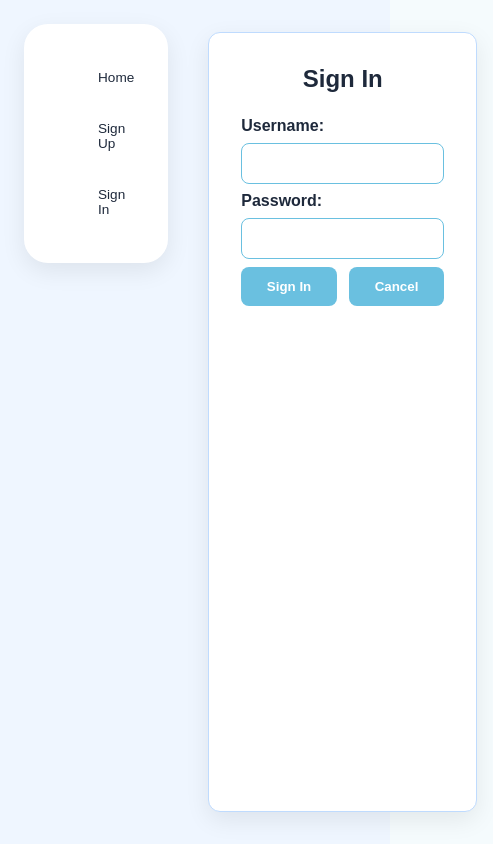
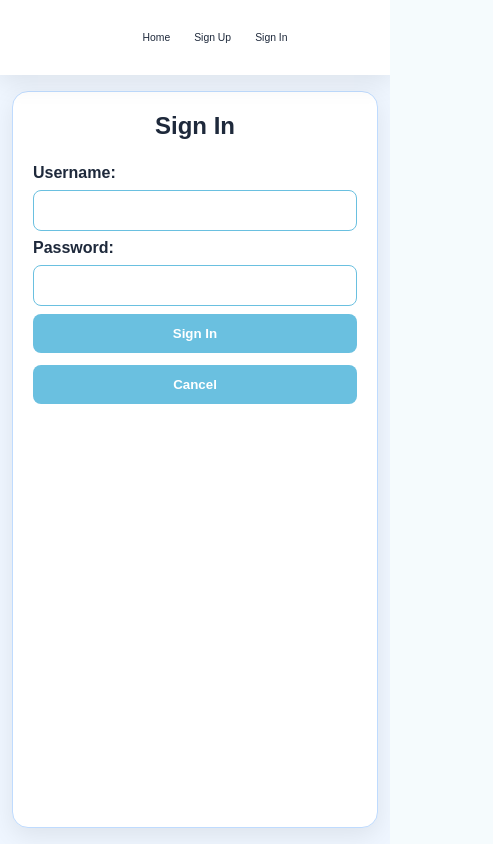
Before and after one commit to fatimaAhmed26/yapp-app-frontend, a React (Vite) app: page /sign-in in a window 390 px wide. Shown: the whole page, 493 px wide, since content can reach past the window. Built offline with nearby package versions, Linux system fonts and the light colour scheme; no server answers; a web font is replaced by a local one.

Commit message:
reponsive layout for the css

```diff
--- a/src/App.css
+++ b/src/App.css
@@ -9,13 +9,16 @@
   --color-border: #334155;
 }
 
+*, *::before, *::after {
+  box-sizing: border-box;
+}
+
 .app-main {
   display: flex;
   justify-content: center;
   flex: 1;
   width: 100%;
   padding: 48px 24px;
-
 }
 
 .app-layout {
@@ -28,7 +31,7 @@
 
 @media (max-width: 600px) {
   .app-main {
-    padding: 32px 16px;
+    padding: 16px 12px;
   }
 }
 
@@ -40,23 +43,18 @@ nav {
   flex-direction: column;
   justify-content: space-between;
   align-items: flex-start;
-  background-color: var( --color-surface);
-  padding: 2px 10px;
-  min-height: fit-content;
+  background-color: var(--color-surface);
   gap: 12px;
   margin: 24px;
   padding: 20px;
   border-radius: 24px;
   width: 260px;
   box-shadow: 0 8px 24px rgba(0, 0, 0, 0.08);
-
-
 }
 
 .nav-brand {
   font-weight: bolder;
   font-size: 1.5rem;
-
 }
 
 nav ul {
@@ -65,13 +63,10 @@ nav ul {
   gap: 16px;
   list-style: none;
   width: 100%;
-
 }
 
 nav ul li {
   border-radius: 999px;
-
-
 }
 
 nav ul li a {
@@ -80,25 +75,72 @@ nav ul li a {
   gap: 10px;
   padding: 10px 14px;
   font-size: 0.85rem;
-  color: #333;
   color: var(--color-text);
 }
 
 .nav-icon {
   width: 18px;
   height: 18px;
+  flex-shrink: 0;
 }
 
 nav a:hover {
   color: var(--color-primary);
 }
 
+/* Mobile nav: sidebar -> sticky top bar */
+@media (max-width: 768px) {
+  .app-layout {
+    flex-direction: column;
+  }
+
+  nav {
+    position: sticky;
+    top: 0;
+    width: 100%;
+    margin: 0;
+    border-radius: 0;
+    flex-direction: row;
+    justify-content: center;
+    padding: 8px;
+    z-index: 10;
+  }
+
+  nav ul {
+    flex-direction: row;
+    flex-wrap: wrap;
+    justify-content: center;
+    gap: 4px;
+  }
+
+  nav ul li a {
+    flex-direction: column;
+    gap: 2px;
+    padding: 8px 10px;
+    font-size: 0.65rem;
+    text-align: center;
+  }
+
+  .nav-icon {
+    width: 20px;
+    height: 20px;
+  }
+}
 
 form {
   display: flex;
   flex-direction: column;
   gap: 8px;
   font-weight: 600;
+}
+
+form label {
+  display: flex;
+  flex-direction: column;
+  gap: 6px;
+  font-size: 0.85rem;
+  font-weight: 700;
+  color: var(--color-text-light);
 }
 
 form input {
@@ -110,6 +152,27 @@ form input {
 form input:focus {
   border-color: var(--color-primary);
   outline: 2px solid var(--color-primary-soft);
+}
+
+form textarea {
+  padding: 12px;
+  border-radius: 8px;
+  border: 1px solid var(--color-primary);
+  font-family: inherit;
+  resize: vertical;
+}
+
+form textarea:focus {
+  border-color: var(--color-primary);
+  outline: 2px solid var(--color-primary-soft);
+}
+
+form input[type="file"] {
+  padding: 8px 0;
+  border: none;
+  font-weight: 400;
+  font-size: 0.85rem;
+  color: var(--color-text);
 }
 
 .actions {
@@ -124,6 +187,12 @@ form input:focus {
 .actions .btn-danger {
   width: auto;
   margin-top: 0;
+}
+
+@media (max-width: 480px) {
+  .actions {
+    flex-direction: column;
+  }
 }
 
 button:hover {
@@ -144,6 +213,37 @@ button:disabled {
   cursor: not-allowed;
 }
 
+.btn-secondary {
+  background-color: transparent;
+  color: var(--color-text);
+  border: 1px solid var(--color-border);
+}
+
+.btn-secondary:hover {
+  background-color: var(--color-primary-soft);
+  color: var(--color-primary-dark);
+}
+
+.btn-danger {
+  width: 100%;
+  margin-top: 12px;
+  background-color: transparent;
+  color: var(--color-error);
+  border: 1px solid var(--color-error);
+}
+
+.btn-danger:hover {
+  background-color: var(--color-error);
+  color: white;
+}
+
+.form-error {
+  color: var(--color-error);
+  font-size: 0.85rem;
+  margin-bottom: 12px;
+  text-align: center;
+}
+
 .card header {
   margin-bottom: 24px;
   text-align: center;
@@ -159,16 +259,22 @@ button:disabled {
   box-shadow: 0 8px 24px rgba(0, 0, 0, 0.08);
 }
 
+@media (max-width: 480px) {
+  .card {
+    padding: 20px;
+    border-radius: 16px;
+  }
+}
+
+/* ---------- Profile page ---------- */
+
 .profile-page {
-
   width: 100%;
-  max-width: 600px;
+  max-width: 1100px;
   background-color: var(--color-surface);
   border: 1px solid var(--color-border);
   border-radius: 24px;
   box-shadow: 0 8px 24px rgba(0, 0, 0, 0.08);
-  position: sticky;
-
 }
 
 .profile-banner {
@@ -200,6 +306,15 @@ button:disabled {
   border: 4px solid var(--color-surface);
   background: var(--color-primary-soft);
   margin-top: -58px;
+}
+
+@media (max-width: 480px) {
+  .profile-avatar,
+  .profile-avatar-placeholder {
+    width: 90px;
+    height: 90px;
+    margin-top: -45px;
+  }
 }
 
 .profile-action-row {
@@ -236,7 +351,7 @@ button.profile-btn-following:hover {
 }
 
 .profile-handle {
-  color: #6b7280;
+  color: var(--color-text-light);
   font-size: 0.9rem;
   margin: 2px 0 12px;
 }
@@ -254,7 +369,7 @@ button.profile-btn-following:hover {
 }
 
 .profile-stats a {
-  color: #6b7280;
+  color: var(--color-text-light);
   font-size: 0.85rem;
   text-decoration: none;
 }
@@ -284,7 +399,7 @@ button.profile-btn-following:hover {
   padding: 16px 0;
   font-weight: 700;
   font-size: 0.9rem;
-  color: #6b7280;
+  color: var(--color-text-light);
   border-bottom: 3px solid transparent;
 }
 
@@ -323,34 +438,63 @@ button.profile-btn-following:hover {
   margin: 0 0 8px;
 }
 
+.profile-post-author {
+  font-size: 0.85rem;
+  font-weight: 700;
+  margin: 0 0 4px;
+}
+
 .profile-post-media {
   border-radius: 16px;
   overflow: hidden;
   border: 1px solid var(--color-border);
-  max-width: 500px;
 }
 
 .profile-post-media img,
 .profile-post-media video {
   width: 100%;
-  height: 280px;
+  height: auto;
+  aspect-ratio: 16 / 9;
   object-fit: cover;
   display: block;
+}
+
+.profile-post-like-btn {
+  margin: 0 0 14px;
+  padding: 6px 12px;
+  display: inline-flex;
+  align-items: center;
+  gap: 6px;
+  font-size: 0.85rem;
+  font-weight: 700;
+  background: transparent;
+  color: var(--color-text-light);
+  border-radius: 999px;
+}
+
+.profile-post-like-btn:hover {
+  background-color: var(--color-primary-soft);
+  color: var(--color-error);
+}
+
+.like-icon {
+  width: 18px;
+  height: 18px;
+}
+
+.like-icon-active {
+  color: var(--color-error);
 }
 
 .profile-empty {
   padding: 40px 24px;
   text-align: center;
-  color: #6b7280;
+  color: var(--color-text-light);
   font-size: 0.9rem;
   border-radius: 0 0 24px 24px;
 }
 
-.profile-post-author {
-  font-size: 0.85rem;
-  font-weight: 700;
-  margin: 0 0 4px;
-}
+/* ---------- User list (followers/following) ---------- */
 
 .user-list-page {
   width: 100%;
@@ -430,32 +574,8 @@ button.profile-btn-following:hover {
   font-size: 0.9rem;
 }
 
-.profile-post-like-btn {
-  margin: 0 0 14px;
-  padding: 6px 12px;
-  display: inline-flex;
-  align-items: center;
-  gap: 6px;
-  font-size: 0.85rem;
-  font-weight: 700;
-  background: transparent;
-  color: var(--color-text-light);
-  border-radius: 999px;
-}
+/* ---------- Feed ---------- */
 
-.profile-post-like-btn:hover {
-  background-color: var(--color-primary-soft);
-  color: var(--color-error);
-}
-
-.like-icon {
-  width: 18px;
-  height: 18px;
-}
-
-.like-icon-active {
-  color: var(--color-error);
-}
 .feed {
   display: flex;
   justify-content: center;
@@ -525,13 +645,13 @@ button.profile-btn-following:hover {
   border-radius: 16px;
   overflow: hidden;
   border: 1px solid var(--color-border);
-  max-width: 500px;
 }
 
 .feed-post-media img,
 .feed-post-media video {
   width: 100%;
-  height: 280px;
+  height: auto;
+  aspect-ratio: 16 / 9;
   object-fit: cover;
   display: block;
 }
@@ -554,66 +674,7 @@ button.profile-btn-following:hover {
   color: var(--color-error);
 }
 
-form label {
-  display: flex;
-  flex-direction: column;
-  gap: 6px;
-  font-size: 0.85rem;
-  font-weight: 700;
-  color: var(--color-text-light);
-}
-
-form textarea {
-  padding: 12px;
-  border-radius: 8px;
-  border: 1px solid var(--color-primary);
-  font-family: inherit;
-  resize: vertical;
-}
-
-form textarea:focus {
-  border-color: var(--color-primary);
-  outline: 2px solid var(--color-primary-soft);
-}
-
-form input[type="file"] {
-  padding: 8px 0;
-  border: none;
-  font-weight: 400;
-  font-size: 0.85rem;
-  color: var(--color-text);
-}
-
-.btn-secondary {
-  background-color: transparent;
-  color: var(--color-text);
-  border: 1px solid var(--color-border);
-}
-
-.btn-secondary:hover {
-  background-color: var(--color-primary-soft);
-  color: var(--color-primary-dark);
-}
-
-.btn-danger {
-  width: 100%;
-  margin-top: 12px;
-  background-color: transparent;
-  color: var(--color-error);
-  border: 1px solid var(--color-error);
-}
-
-.btn-danger:hover {
-  background-color: var(--color-error);
-  color: white;
-}
-
-.form-error {
-  color: var(--color-error);
-  font-size: 0.85rem;
-  margin-bottom: 12px;
-  text-align: center;
-}
+/* ---------- Post details ---------- */
 
 .post-details {
   display: flex;
@@ -649,7 +710,8 @@ form input[type="file"] {
 .post-details-media img,
 .post-details-media video {
   width: 100%;
-  max-height: 320px;
+  height: auto;
+  aspect-ratio: 16 / 9;
   object-fit: cover;
   display: block;
 }
@@ -678,13 +740,14 @@ form input[type="file"] {
   background-color: var(--color-surface);
   color: var(--color-text);
   max-width: 360px;
+  width: 90%;
 }
 
 .confirm-dialog::backdrop {
   background-color: rgba(0, 0, 0, 0.4);
 }
 
-
+/* ---------- Comments ---------- */
 
 .comment-list {
   display: flex;
```
